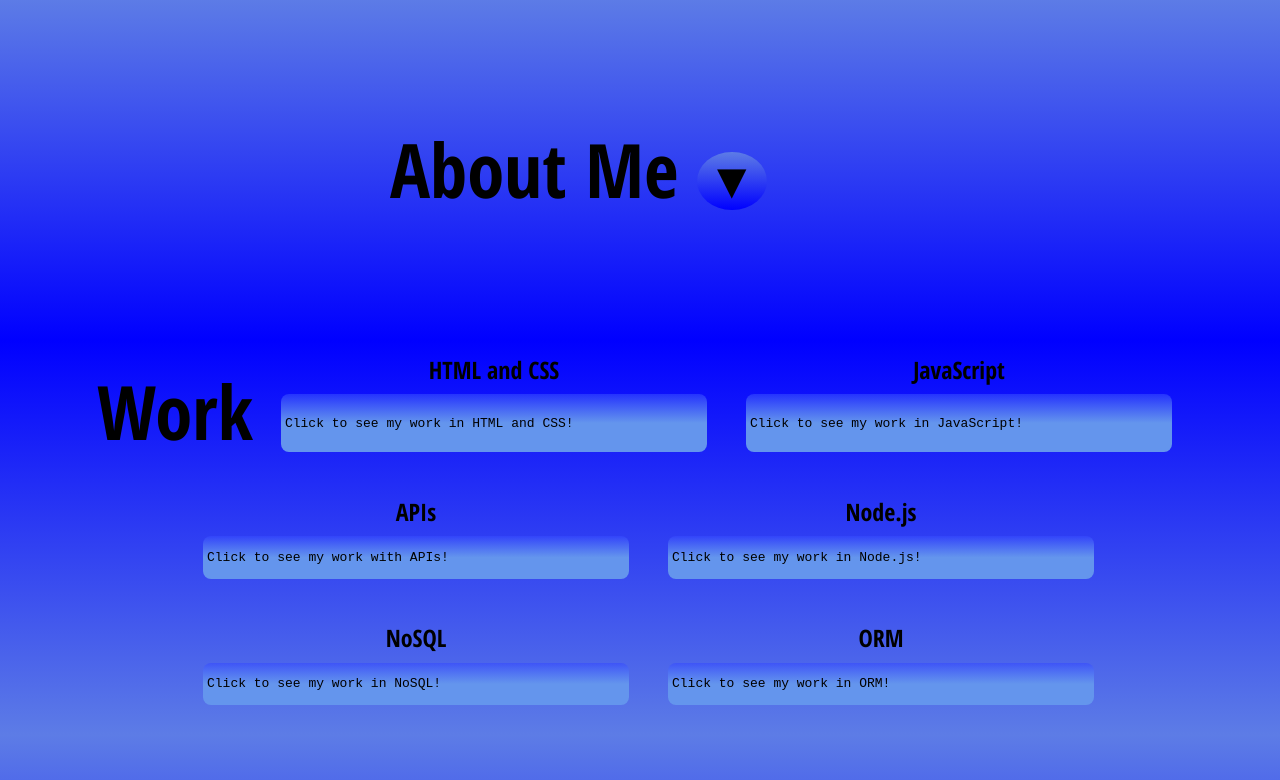
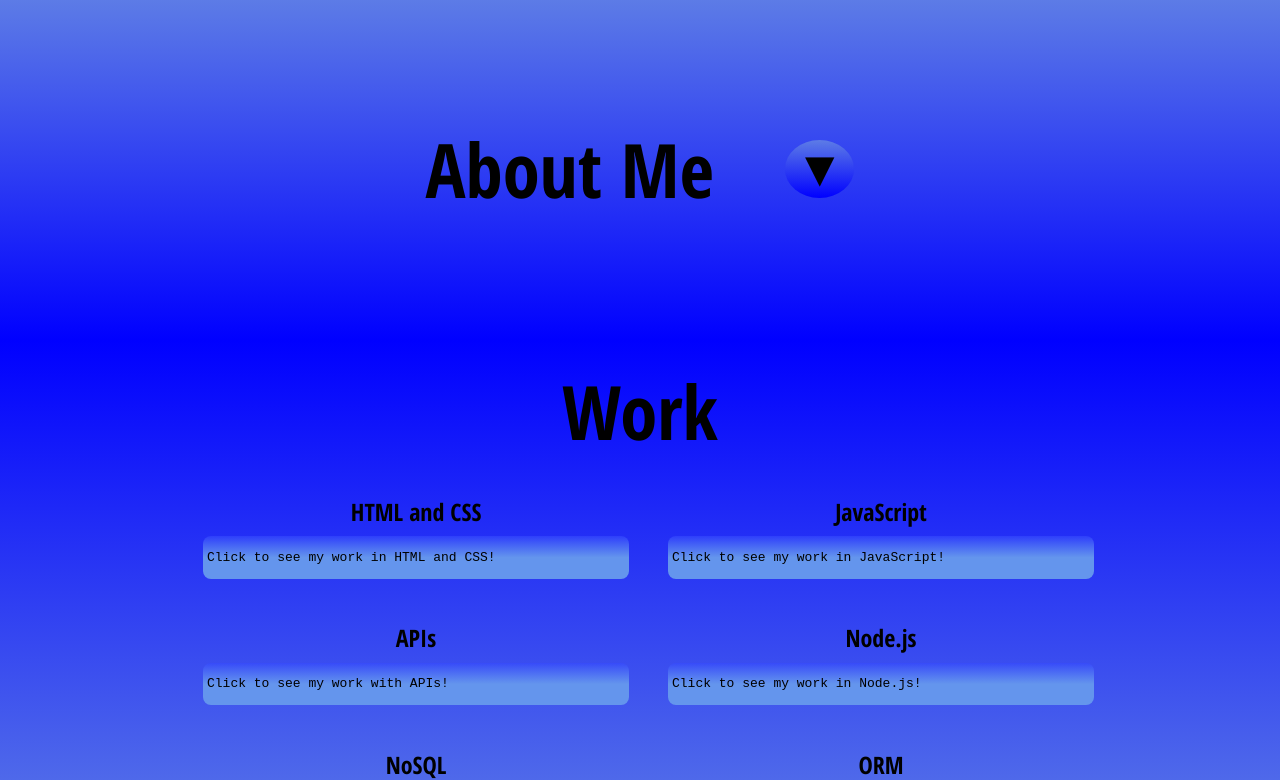
Before and after one commit to DaelenWall/React-Portfolio, a React (Create React App) app: page / in a window 1280 px wide. Shown: the part 920-1700 px from the top of the page. Built offline with nearby package versions, Linux system fonts and the light colour scheme.

Commit message:
work h1 fixed (ready for submission)

```diff
--- a/src/styles/Work.css
+++ b/src/styles/Work.css
@@ -1,5 +1,6 @@
 @import url('https://fonts.googleapis.com/css?family=Open+Sans+Condensed:700');
-*{
+
+* {
   margin: 0;
   padding: 0;
 }
@@ -9,6 +10,15 @@
   flex-wrap: wrap;
   background-image: linear-gradient(to bottom, blue, #5D7CE6);
   font-family: 'Open Sans Condensed', sans-serif;
+}
+
+h1 {
+  color: black;
+  font-size: 75px;
+  width: 100%;
+  display: flex;
+  align-items: center;
+  justify-content: space-around;
 }
 
 .justify-center {
@@ -51,7 +61,7 @@
   box-shadow: inset 0px 0px 8px var(--glow), 0 0 15px var(--glow);
   box-shadow: inset 0px 0px 8px #3549ff99, 0 0 15px #6495ed;
   transition: all 0.5s ease-in-out;
-  transform:scale(1.025);
+  transform: scale(1.025);
   transition: 0.2s;
   cursor: pointer;
 }
```
